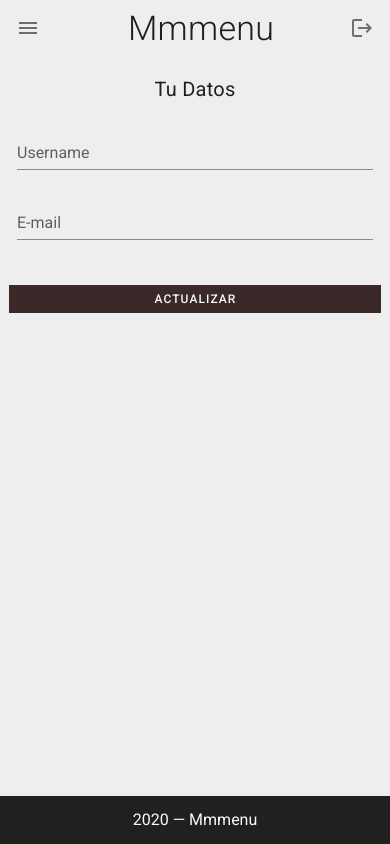
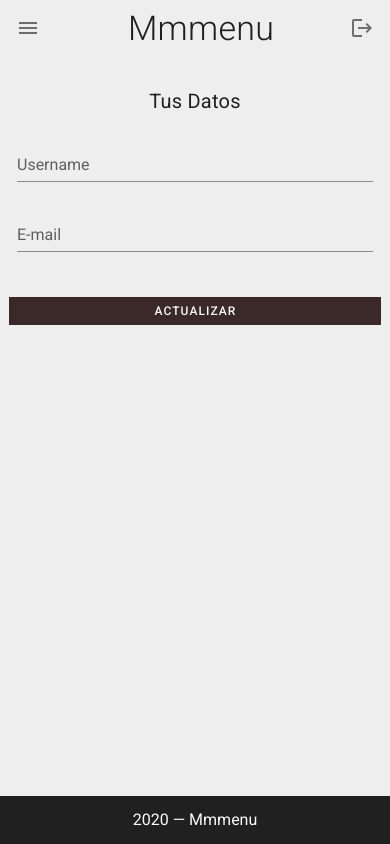
Before and after one commit to bentagai/mmmenu-frontend, a Vue app: page /account in a window 390 px wide. Built offline with nearby package versions, Linux system fonts and the light colour scheme; no server answers; sample sign-in values are in the browser's storage; what @ckeditor/ckeditor5-vue would draw is missing.

Commit message:
user done

```diff
--- a/src/views/UserAccount.vue
+++ b/src/views/UserAccount.vue
@@ -1,7 +1,7 @@
 <template>
   <div class="vCard">
     <v-card outlined tile width="100%" class="grey lighten-3">
-      <v-card-title class="title font-weight-regular d-flex justify-center">Tu Datos</v-card-title>
+      <v-card-title class="title font-weight-regular d-flex justify-center">Tus Datos</v-card-title>
       <v-card-text>
         <v-form>
           <v-text-field label="Username" v-model="userName"></v-text-field>
@@ -83,5 +83,15 @@ export default {
 };
 </script>
 
-<style lang="scss" scoped>
+<style lang="css" scoped>
+.vCard {
+  width: 50%;
+  margin: 12px auto;
+}
+
+@media screen and (max-width: 600px) {
+  .vCard {
+    width: 100%;
+  }
+}
 </style>
```
